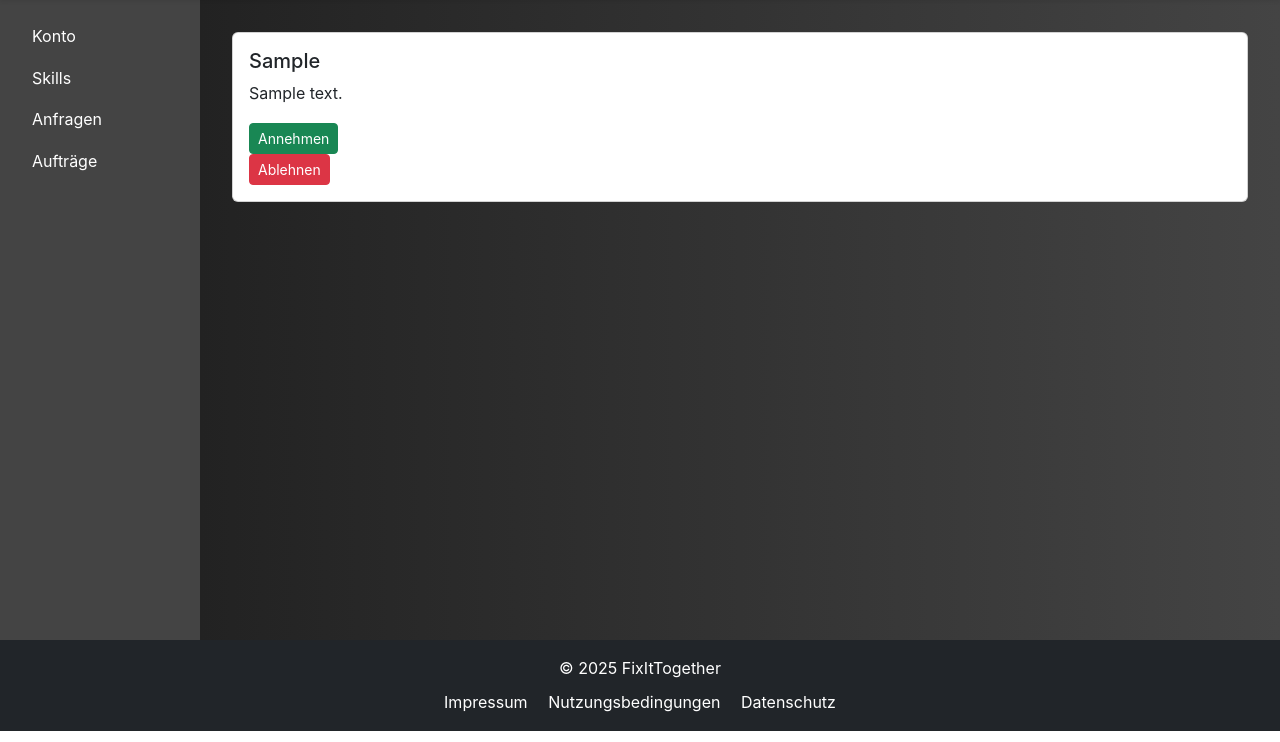
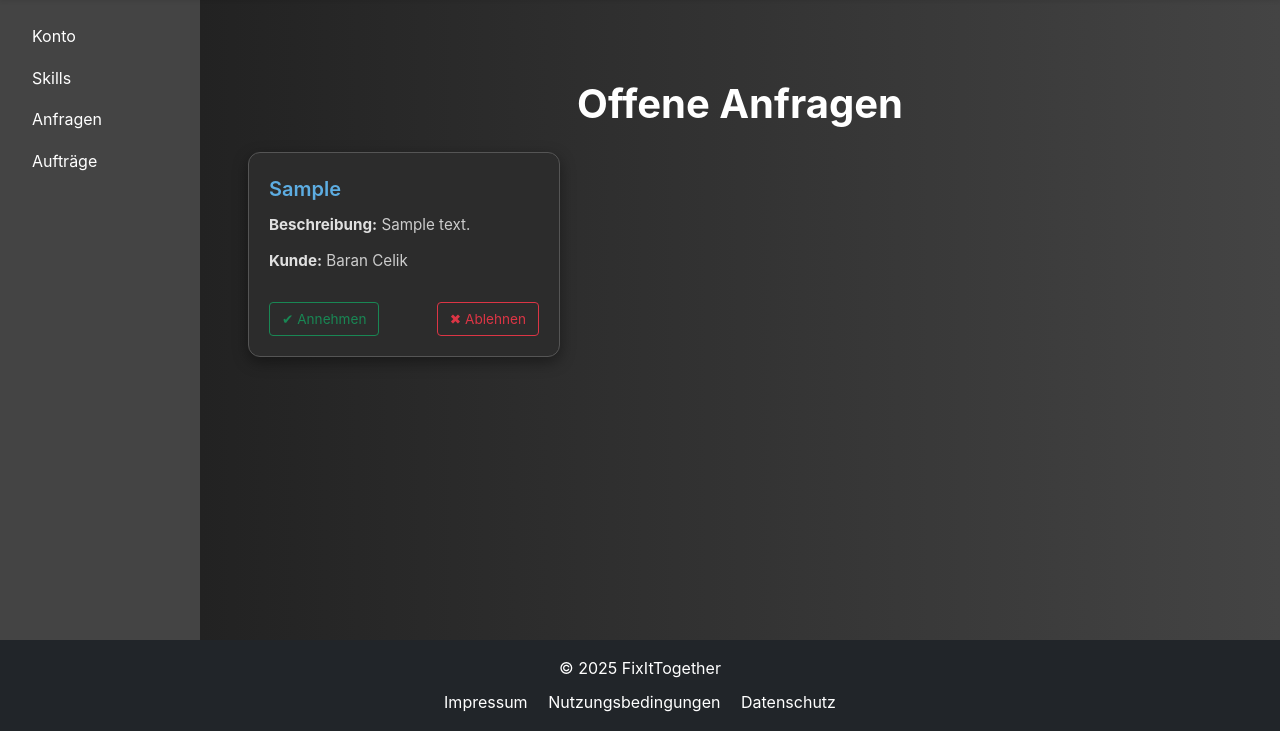
Before and after one commit to timmundt/Fix-It-Togehter, a Flask app: template templates/repairer_requests.html in a window 1280 px wide. Shown: the part 58-800 px from the top of the page. Run offline with Flask 3, Linux system fonts and the light colour scheme; the template is opened without the code that fills it: values that come from a table or form of the project are taken from there, others are empty; tables that the repository leaves empty hold one stand-in row (values such as "Sample post").

Commit message:
Redesign repairer_requests.html to match the appearance

```diff
--- a/templates/repairer_requests.html
+++ b/templates/repairer_requests.html
@@ -4,25 +4,37 @@
 
 {% block user_content %}
 
-  {% if tickets %}
-    {% for ticket in tickets%}
-      <div class="card">
-        <div class="card-body">
-          <h5 class="card-title">{{ ticket.model }}</h5>
-          <p class="card-text">{{ ticket.init_message }}</p>
-          <form action="{{ url_for('repairer.accept_ticket') }}" method="post">
+ <div class="container py-5">
+  <h2 class="fw-bold text-white mb-4">Offene Anfragen</h2>
+
+  <div class="row">
+    {% for ticket in tickets %}
+    <div class="col-md-6 col-lg-4 mb-4">
+      <div class="ticket-card">
+        <div>
+          <div class="ticket-header">{{ ticket.model }}</div>
+          <div class="ticket-info"><strong>Beschreibung:</strong> {{ ticket.init_message }}</div>
+          {% if ticket.customer %}
+            <div class="ticket-info"><strong>Kunde:</strong> {{ ticket.customer.user.first_name }} {{ ticket.customer.user.last_name }}</div>
+          {% endif %}
+        </div>
+        <div class="ticket-footer">
+          <form action="{{ url_for('repairer.accept_ticket') }}" method="post" class="d-inline">
             <input type="hidden" name="ticket_id" value="{{ ticket.ticket_id }}">
-          <button type="submit" class="btn btn-success btn-sm">Annehmen</button>
+            <button type="submit" class="btn btn-outline-success btn-sm">✔ Annehmen</button>
           </form>
-          <form action="{{ url_for('repairer.decline_ticket') }}" method="post">
+          <form action="{{ url_for('repairer.decline_ticket') }}" method="post" class="d-inline">
             <input type="hidden" name="ticket_id" value="{{ ticket.ticket_id }}">
-          <button type="submit" class="btn btn-danger btn-sm">Ablehnen</button>
+            <button type="submit" class="btn btn-outline-danger btn-sm">✖ Ablehnen</button>
           </form>
         </div>
       </div>
+    </div>
+    {% else %}
+      <p class="text-white">Keine offenen Anfragen.</p>
     {% endfor %}
-  {% else %}
-    <p>Keine offenen Anfragen</p>
-  {% endif %}
+  </div>
+</div>
+
 
 {% endblock %}
```
